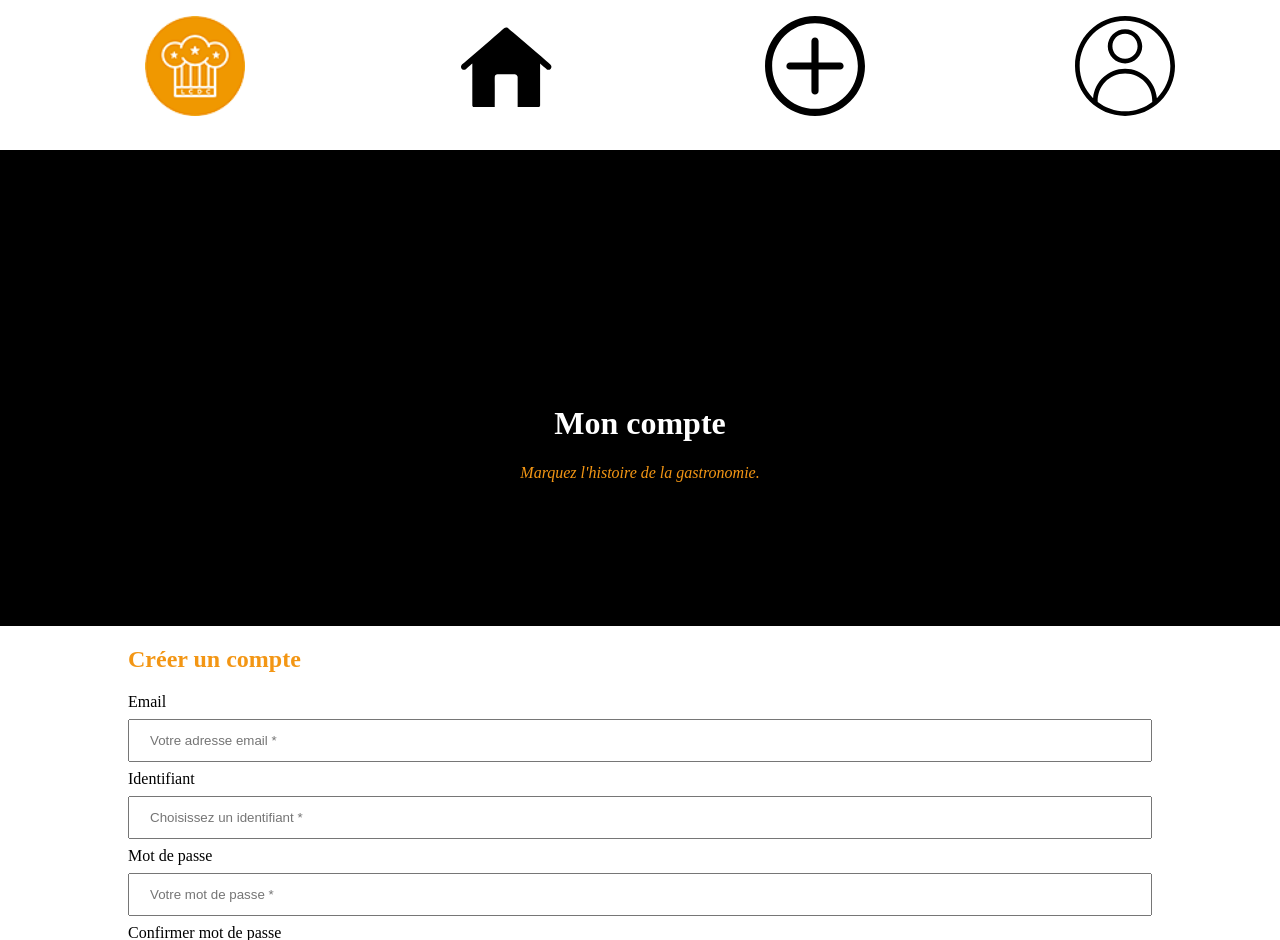
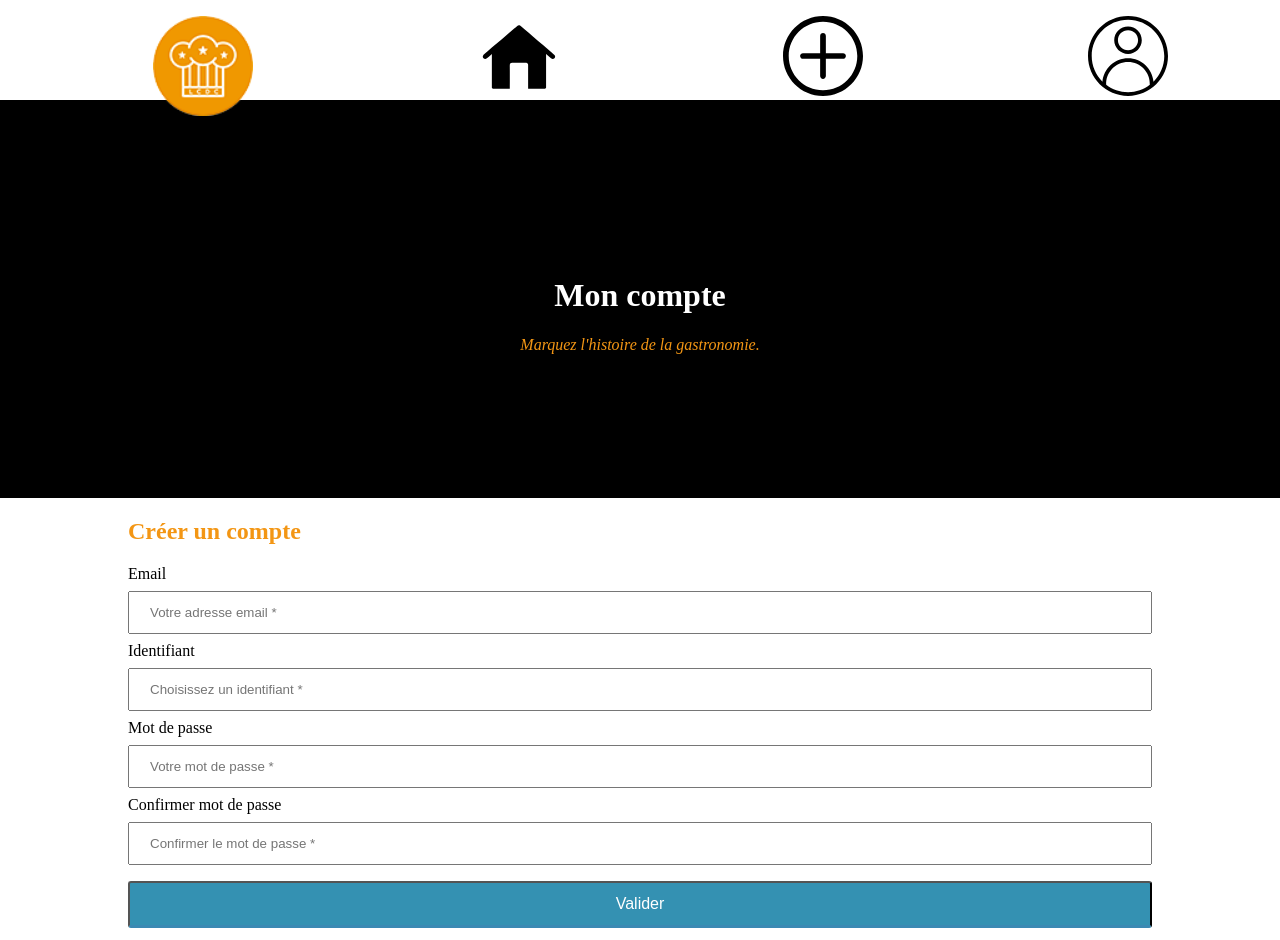
Before and after one commit to ThomasViennet-zz/lacartedeschefs.fr, a PHP site: page /?action=account in a window 1280 px wide. Shown: the top 940 px of the page. Run offline with PHP 8.4, Linux system fonts and the light colour scheme.

Commit message:
style nav

```diff
--- a/style.css
+++ b/style.css
@@ -1,12 +1,14 @@
+
 body
 {
   margin: 0px;
+  width: auto;
 }
 
 nav
 {
   background-color: white;
-  height: 150px;
+  height: 100px;
   width: 100%;
   box-shadow: 0px 1px 3px 0px rgba(0,0,0,0.5);
   z-index: 1;
@@ -19,11 +21,6 @@ nav ul
   justify-content: space-around;
   list-style: none;
   height: auto;
-}
-
-.navItem
-{
-  width: 100px;
 }
 
 a
@@ -44,7 +41,7 @@ header
   text-align: center;
   background-color: black;
   color: white;
-  padding: 30% 0px 10% 0px;
+  padding: 20% 0px 10% 0px;
 
 }
 
@@ -114,6 +111,11 @@ footer
   margin-top: -40px;
 }
 
+.navItem
+{
+  width: 80px;
+}
+
 .profilPicture
 {
   border-radius: 100%;
@@ -180,11 +182,12 @@ footer
   outline: 1px solid #f39614;
 }
 
+
 @media screen and (min-width: 768px)
 {
   section
   {
-      padding: 0px 5%;
+    padding: 0px 5%;
   }
 }
 
@@ -192,6 +195,6 @@ footer
 {
   section
   {
-      padding: 0px 10%;
+    padding: 0px 10%;
   }
 }
```
